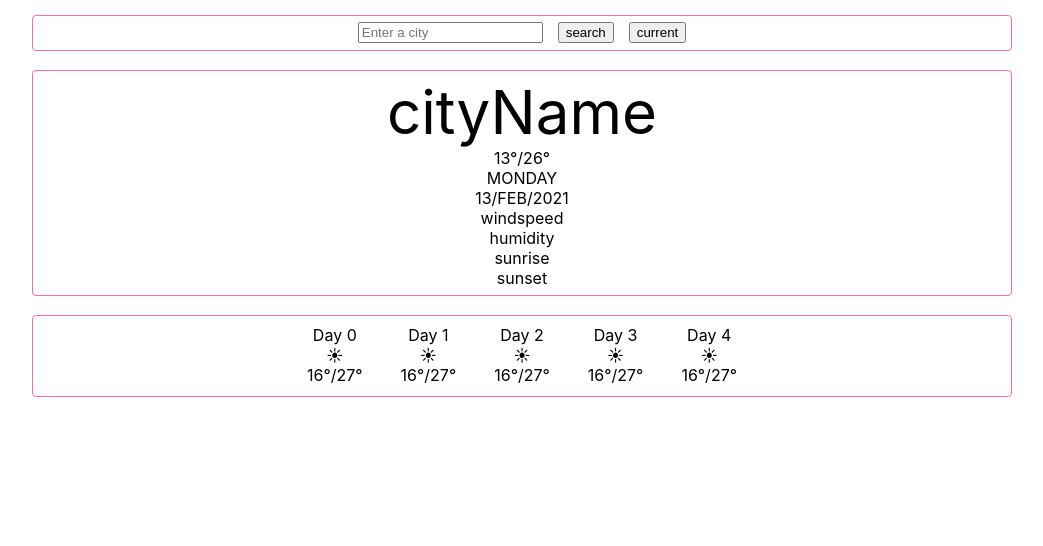
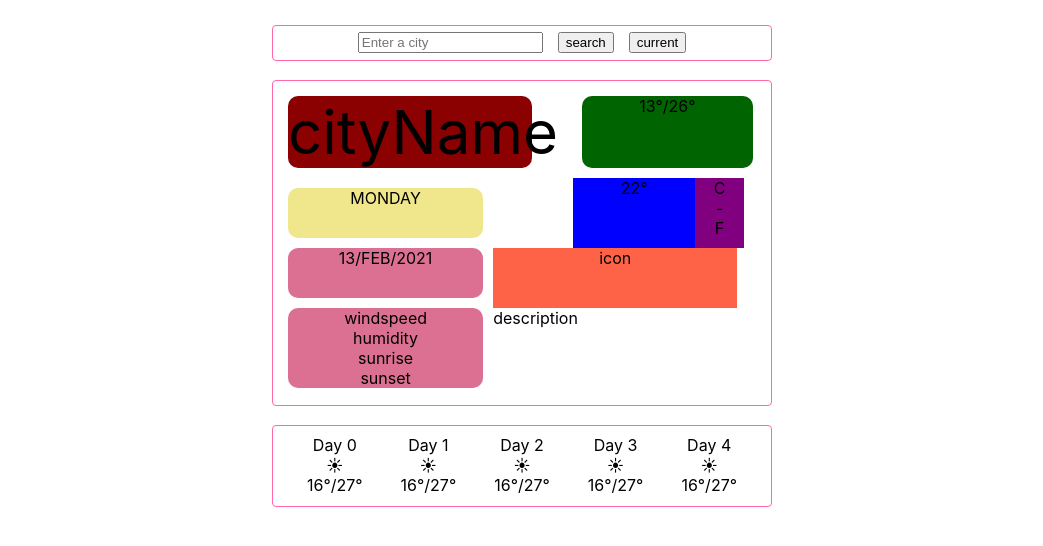
Before and after one commit to kerenLyahov/weather-app-react, a React (Create React App) app: page / in a window 1280 px wide. Shown: the top 546 px of the page, without its empty margins (118-1161 px from the left). Built offline with nearby package versions, Linux system fonts and the light colour scheme.

Commit message:
update main wireframe
updated the main wireframe data (today data)

```diff
--- a/src/App.css
+++ b/src/App.css
@@ -2,4 +2,6 @@
   text-align: center;
   display: flex;
   flex-direction: column;
+  max-width: 800px;
+  margin: 10px auto;
 }
--- a/src/TodayData.css
+++ b/src/TodayData.css
@@ -1,19 +1,56 @@
-.body {
+.bodyMain {
   border: 1px solid #ff68ab;
   border-radius: 4px;
   padding: 5px 5px 7px 5px;
   margin: 15px 150px 4px 150px;
+  display: flex;
+  flex-wrap: wrap;
+  /* min-height: 100%; */
 }
+.child {
+  margin: 10px;
+  border-radius: 10px;
+  background-color: lightblue;
+}
+.cityName {
+  font-size: 60px;
+  background-color: darkred;
+  width: 50%;
+  margin-right: 40px;
+}
+.parameters {
+  background-color: palevioletred;
 
-.cityName {
-  align-items: stretch;
-  align-self: flex-start;
-  font-size: 60px;
+  margin-top: 0;
+  width: 40%;
 }
 .tempMinMax {
-  align-items: stretch;
-  display: inline;
+  width: 150px;
+  background-color: darkgreen;
+  width: 35%;
 }
-.nameTemp {
-  align-items: stretch;
+.day {
+  background-color: khaki;
+  width: 40%;
+  height: 50px;
 }
+.date {
+  background-color: palevioletred;
+  height: 50px;
+  margin-top: 0;
+  width: 40%;
+}
+.units {
+  background-color: purple;
+  width: 10%;
+  /* height: 50px; */
+}
+.temperature {
+  background-color: blue;
+  width: 25%;
+  margin-left: 80px;
+}
+.icon {
+  background-color: tomato;
+  width: 50%;
+}
--- a/src/TodayData.js
+++ b/src/TodayData.js
@@ -9,7 +9,7 @@ export default function TodayData() {
   }
   function day() {
     let day = "MONDAY";
-    return day;
+    return <div> {day} </div>;
   }
   function tempMinMax() {
     return <div>13°/26°</div>;
@@ -28,14 +28,21 @@ export default function TodayData() {
     );
   }
   return (
-    <div className="body">
-      <span className="nameTemp">
-        <span className="cityName"> {city()}</span>
-        <span className="tempMinMax"> {tempMinMax()}</span>
+    <div className="bodyMain">
+      <span className="cityName child"> {city()}</span>
+      <span className="tempMinMax child"> {tempMinMax()}</span>
+      <span className="day child"> {day()}</span>
+      <span className="temperature">22°</span>
+      <span className="units">
+        <span className="celsius">C</span>
+        <br />-<br />
+        <span className="fahrenheit">F</span>
       </span>
-      {day()}
-      {date()}
-      {parameters()}
+      <span className="date child">{date()}</span>
+      <span className="icon">icon</span>
+      <span className="parameters child">{parameters()}</span>
+
+      <span>description</span>
     </div>
   );
 }
```
